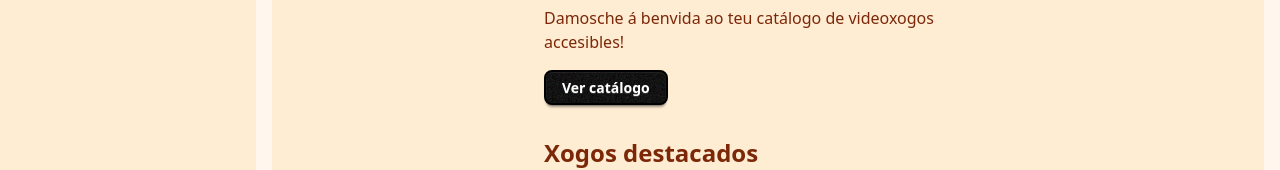
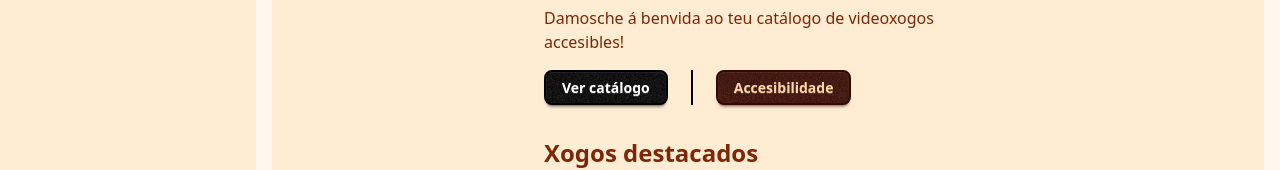
Before and after one commit to A24BraisGP/todasXoganFrontend, a React (Vite) app: page / in a window 1280 px wide. Shown: the part 441-611 px from the top of the page. Built offline with nearby package versions, Linux system fonts and the light colour scheme; no server answers.

Commit message:
added button to hero

```diff
--- a/src/App.tsx
+++ b/src/App.tsx
@@ -280,12 +280,22 @@ function App() {
 									Damosche á benvida ao teu catálogo de
 									videoxogos accesibles!
 								</p>
+								<div className="flex w-full">
 									<button
 										onClick={() => setTab('catalogo')}
 										className="btn btn-primary w-fit"
 									>
 										Ver catálogo
 									</button>
+
+									<div className="divider divider-primary divider-horizontal"></div>
+									<button
+										onClick={() => setTab('accesibilidade')}
+										className="btn btn-secondary w-fit"
+									>
+										Accesibilidade
+									</button>
+								</div>
 								<h2 className="text-xl lg:text-2xl font-bold mt-8 mb-2">
 									Xogos destacados
 								</h2>
```
Lines whose indentation alone changed are shown as unchanged.
